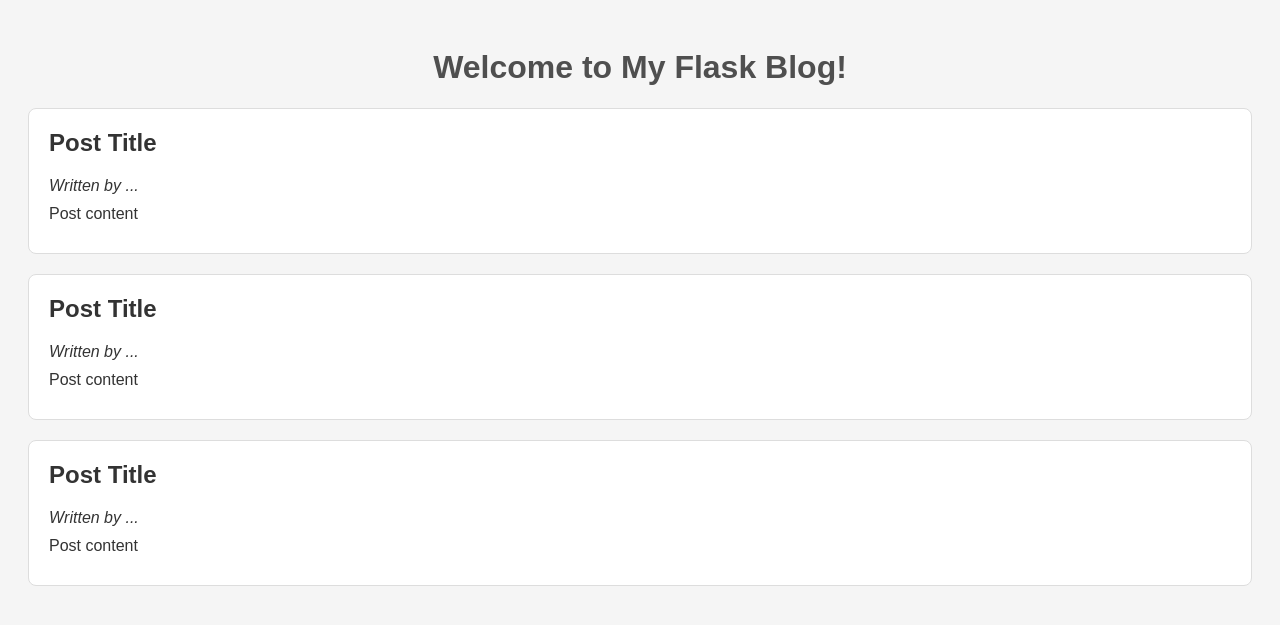
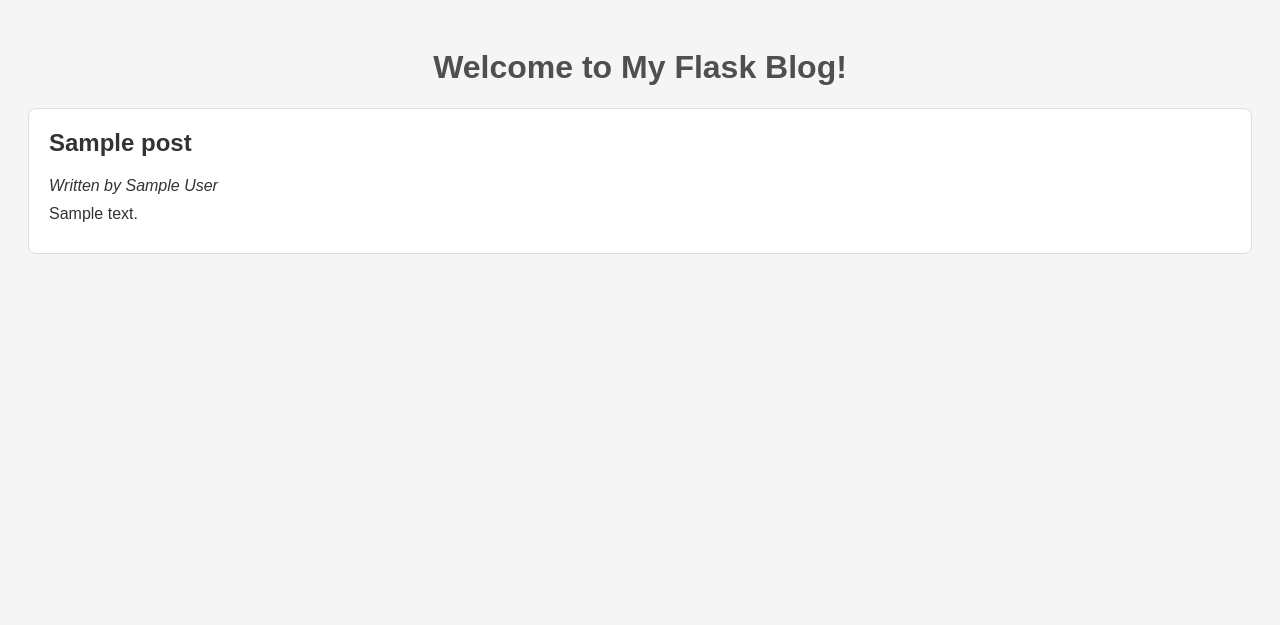
Before and after one commit to jensma89/masterblog, a Flask app: template templates/index.html in a window 1280 px wide. Shown: the top 625 px of the page. Run offline with Flask 3, Linux system fonts and the light colour scheme; the template is opened without the code that fills it: most values are stand-ins (such as "Sample title", 1, 10 or a date in 2020).

Commit message:
Add the read function

```diff
--- a/app.py
+++ b/app.py
@@ -1,12 +1,15 @@
 from flask import Flask, render_template
+import json as js
 
 app = Flask(__name__)
 
 
 @app.route("/")
 def index():
-    # code here to fetch
-    return render_template("index.html", post=blog_postsls)
+    with open("blog_storage.json", "r") as file:
+        blog_posts = js.load(file)
+
+    return render_template("index.html", post=blog_posts)
 
 
 if __name__ == "__main__":
--- a/templates/index.html
+++ b/templates/index.html
@@ -8,20 +8,14 @@
 </head>
 <body>
     <h1>Welcome to My Flask Blog!</h1>
+
+    {% for post in posts %}
     <div class="post">
-        <h2>Post Title</h2>
-        <p><em>Written by ...</em></p>
-        <p>Post content</p>
+        <h2>{{ post.title }}</h2>
+        <p><em>Written by {{ post.author }}</em></p>
+        <p>{{ post.content }}</p>
     </div>
-    <div class="post">
-        <h2>Post Title</h2>
-        <p><em>Written by ...</em></p>
-        <p>Post content</p>
-    </div>
-    <div class="post">
-        <h2>Post Title</h2>
-        <p><em>Written by ...</em></p>
-        <p>Post content</p>
-    </div>
+    {% endfor %}
+
 </body>
 </html>
```
